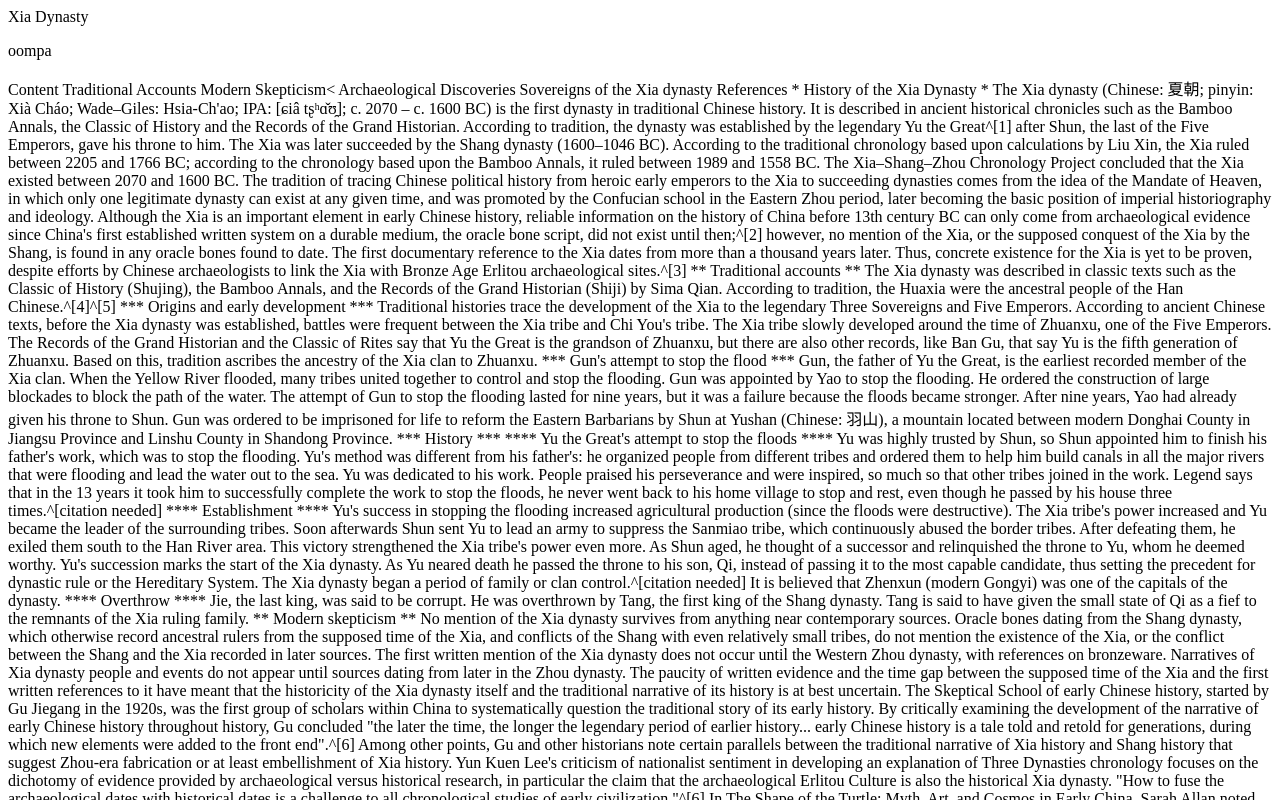
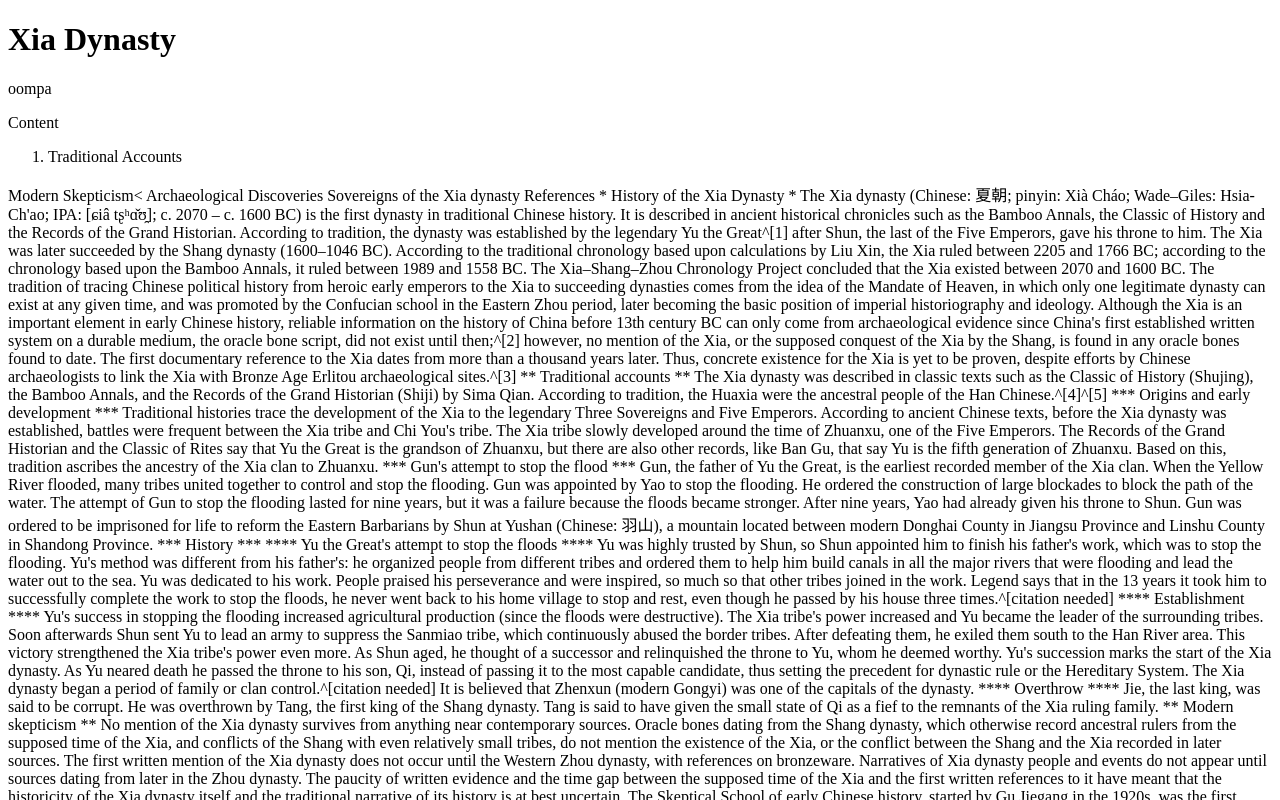
Before and after one commit to dcartist/fewd912, a plain HTML site: page Homework 01/starter_code/index.html in a window 1280 px wide. Shown: the top 800 px of the page. Drawn offline with Linux system fonts and the light colour scheme.

Commit message:
Made changes to index

```diff
--- a/Homework 01/starter_code/index.html
+++ b/Homework 01/starter_code/index.html
@@ -7,13 +7,16 @@
     <title>Document</title>
 </head>
 <body>
-    Xia Dynasty
 
+<h1>Xia Dynasty</h1>
 
     <p>oompa</p>
 
 Content
-Traditional Accounts
+<ol>
+    <li>Traditional Accounts</li>
+</ol>
+
 Modern Skepticism<
 Archaeological Discoveries
 Sovereigns of the Xia dynasty
```
